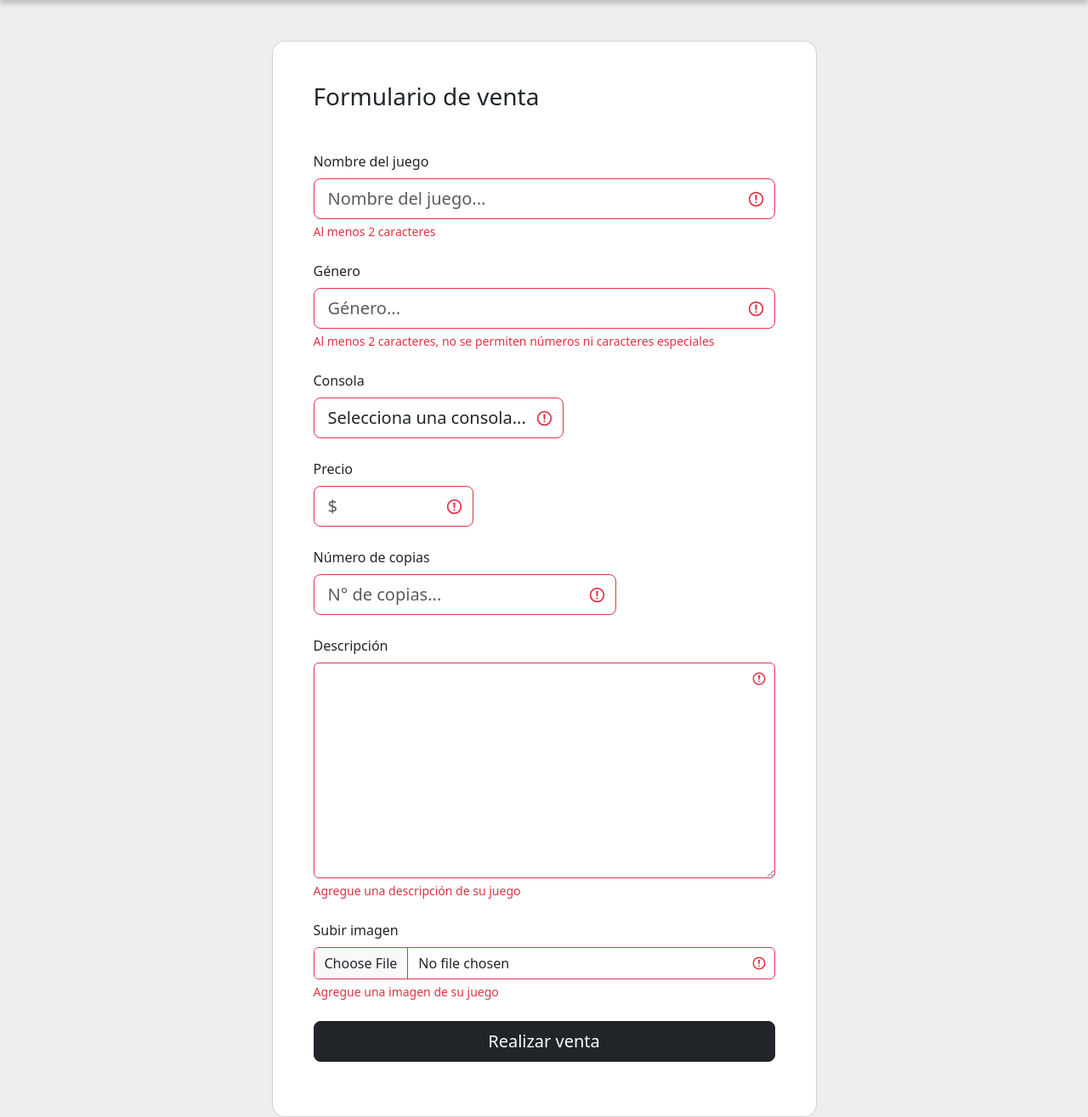
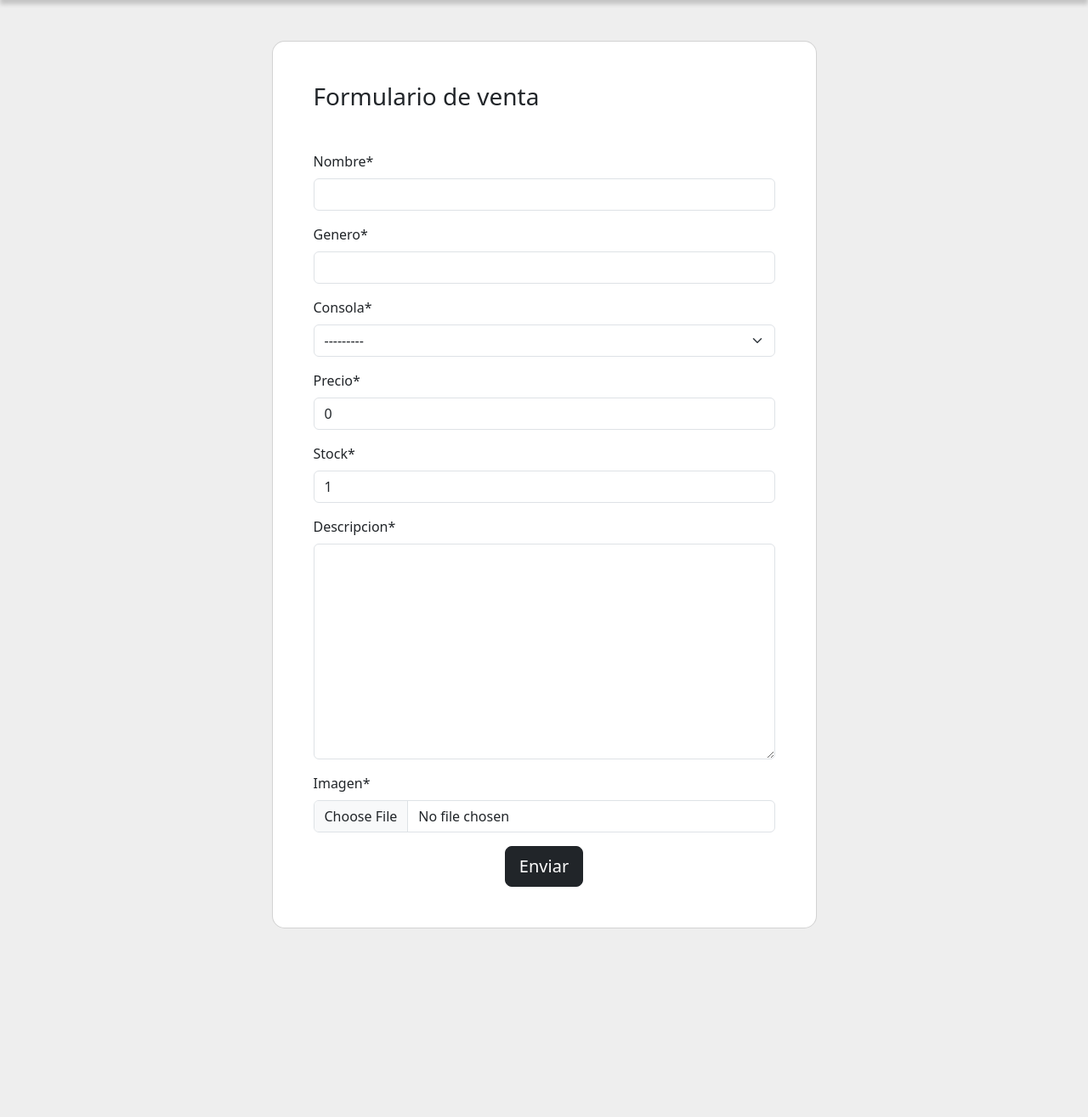
Before and after one commit to GwynbleiddOfR/Game-Web_Store, a Django app: page /vistaVender in a window 1280 px wide. Shown: the part 136-1451 px from the top of the page at 85% size. After the commit the page ends 1229 px from the top, so only its background shows below. Run offline with Django 5.2, Linux system fonts and the light colour scheme; some libraries are stand-ins or nearby versions.

Commit message:
form crispy agregado a vistaVender.html

```diff
--- a/gamewebstore/admin.py
+++ b/gamewebstore/admin.py
@@ -6,7 +6,7 @@ class AdmUsuario(admin.ModelAdmin):
     list_filter=['ciudad']
 
 class AdmJuego(admin.ModelAdmin):
-    list_display=['id', 'nomb_juego', 'genero', 'consola', 'precio', 'stock', 'descripcion', 'foto_juego']
+    list_display=['nomb_juego', 'genero', 'consola', 'precio', 'stock', 'descripcion', 'foto_juego']
     list_filter=['consola']
 
 class AdmPedido(admin.ModelAdmin):
--- a/gamewebstore/forms.py
+++ b/gamewebstore/forms.py
@@ -5,8 +5,6 @@ from django.core.exceptions import ValidationError
 import re
 
 class UsuarioForm(forms.ModelForm):
-
-
 
     class Meta:
         model = Usuario
@@ -19,3 +17,9 @@ class UsuarioForm(forms.ModelForm):
         if not re.match("^[A-Za-z]*$", data):
             raise ValidationError("Este campo solo debe contener letras.")
         return data
+
+class JuegoForm(forms.ModelForm):
+
+    class Meta:
+        model = Juego
+        fields = ['id', 'nomb_juego', 'genero', 'consola', 'precio', 'stock', 'descripcion', 'foto_juego']
--- a/gamewebstore/templates/gamewebstore/adminGames.html
+++ b/gamewebstore/templates/gamewebstore/adminGames.html
@@ -38,7 +38,7 @@
                 <tbody>
                     {% for j in juegos %}
                         <tr>
-                            <td>1</td>
+                            <td>{{j.id}}</td>
                             <td>{{j.vendedor}}</td>
                             <td>{{j.nomb_juego}}</td>
                             <td>{{j.genero}}</td>
--- a/gamewebstore/templates/gamewebstore/vistaVender.html
+++ b/gamewebstore/templates/gamewebstore/vistaVender.html
@@ -1,4 +1,5 @@
 {%load static%}
+{% load crispy_forms_tags %}
 <!DOCTYPE html>
 <html lang="es">
 
@@ -64,95 +65,12 @@
                         <div class="card-body p-4 p-md-5">
                             <h3 class="mb-4 pb-2 pb-md-0 mb-md-5">Formulario de venta</h3>
 
-                            <form action="{% url 'vistaVentas' %}" class="was-validated" id="formularioVenta" method="post">
-                                <div class="row">
-                                    <div class="col-md-12 mb-4">
-                                        <div data-mdb-input-init class="form-outline">
-                                            <label class="form-label" for="nameGame">Nombre del juego</label>
-                                            <input type="text" id="nameGame" name="nameGame"
-                                                placeholder="Nombre del juego..." class="form-control form-control-lg"
-                                                required minlength="2" />
-                                            <div class="invalid-feedback">Al menos 2 caracteres</div>
-                                        </div>
-                                    </div>
+                            <form action="" method="post" enctype="multipart/form-data">
+                                {% csrf_token %}
+                                {{form|crispy}}
+                                <div class="text-center">
+                                    <button type="submit" class="btn btn-dark btn-lg">Enviar</button>
                                 </div>
-
-                                <div class="row">
-                                    <div class="col-md-12 mb-4">
-                                        <div data-mdb-input-init class="form-outline">
-                                            <label class="form-label" for="gameType">Género</label>
-                                            <input type="text" id="gameType" name="gameType" placeholder="Género..."
-                                                class="form-control form-control-lg" pattern="[A-Za-zñÑáéíóúÁÉÍÓÚ ]+"
-                                                required minlength="2" />
-                                            <div class="invalid-feedback">Al menos 2 caracteres, no se permiten números
-                                                ni caracteres especiales</div>
-                                        </div>
-                                    </div>
-                                </div>
-
-                                <div class="row">
-                                    <div class="col-md-12 mb-4 d-flex align-items-center">
-                                        <div data-mdb-input-init class="form-outline">
-                                            <label class="form-label" for="consola">Consola</label>
-                                            <select id="consola" name="consola" class="form-control form-control-lg"
-                                                required />
-                                            <option value="">Selecciona una consola...</option>
-                                            <option value="ps1">Playstation 1</option>
-                                            <option value="ps2">Playstation 2</option>
-                                            <option value="ps3">Playstation 3</option>
-                                            <option value="ps4">Playstation 4</option>
-                                            <option value="ps5">Playstation 5</option>
-                                            </select>
-                                        </div>
-                                    </div>
-                                </div>
-
-                                <div class="row">
-                                    <div class="col-md-12 mb-4 d-flex align-items-center">
-                                        <div data-mdb-input-init class="form-outline">
-                                            <label class="form-label" for="precio">Precio</label>
-                                            <input type="number" id="precio" name="precio" placeholder="$"
-                                                class="form-control form-control-lg" oninput="validarLongitudInput('precio', 6)"
-                                                required min="0" max="999999" />
-                                        </div>
-                                    </div>
-                                </div>
-
-                                <div class="row">
-                                    <div class="col-md-12 mb-4 d-flex align-items-center">
-                                        <div data-mdb-input-init class="form-outline">
-                                            <label class="form-label" for="copias">Número de copias</label>
-                                            <input type="number" id="copias" name="copias" placeholder="N° de copias..."
-                                                class="form-control form-control-lg" oninput="validarLongitudInput('copias', 2)"
-                                                required min="1" maxlength="3" />
-                                        </div>
-                                    </div>
-                                </div>
-
-                                <div class="row">
-                                    <div class="col-md-12 mb-4">
-                                        <div data-mdb-input-init class="form-outline">
-                                            <label class="form-label" for="descripcion">Descripción</label>
-                                            <textarea class="form-control" id="descripcion" name="descripcion" rows="10"
-                                                required></textarea>
-                                            <div class="invalid-feedback">Agregue una descripción de su juego</div>
-                                        </div>
-                                    </div>
-                                </div>
-
-                                <div class="row">
-                                    <div class="col-md-12 mb-4">
-                                        <label class="form-label" for="archivo">Subir imagen</label> <br>
-                                        <input class="form-control" id="archivo" name="archivo" type="file" required>
-                                        <div class="invalid-feedback">Agregue una imagen de su juego</div>
-                                    </div>
-                                </div>
-
-                                <div class="d-grid">
-                                    <button type="submit" id="botonVenta" class="btn btn-dark btn-lg mb-3">Realizar venta</button>
-                                </div>
-
-
                             </form>
                         </div>
                     </div>
--- a/gamewebstore/views.py
+++ b/gamewebstore/views.py
@@ -1,7 +1,7 @@
 from django.shortcuts import render
 from .models import Usuario, Juego
 from django.shortcuts import get_object_or_404, redirect
-from .forms import UsuarioForm
+from .forms import UsuarioForm, JuegoForm
 
 # Create your views here.
 def index(request):
@@ -75,7 +75,19 @@ def vistaCompras(request):
     return render(request,'gamewebstore/vistaCompras.html')
 
 def vistaVender(request):
-    return render(request,'gamewebstore/vistaVender.html')
+    form=JuegoForm()
+
+    if request.method=="POST":
+        form=JuegoForm(data=request.POST,files=request.FILES)
+        if form.is_valid():
+            form.save()
+            return redirect(to="adminGames")
+
+    datos={
+        "form":form
+    }
+
+    return render(request,'gamewebstore/vistaVender.html', datos)
 
 def vistaVentas(request):
     return render(request,'gamewebstore/vistaVentas.html')
```
Also changed, not shown: gamewebstore/media/juegos/cod_coldwar.jpg (added), gamewebstore/media/juegos/medievil.jpg (added).
